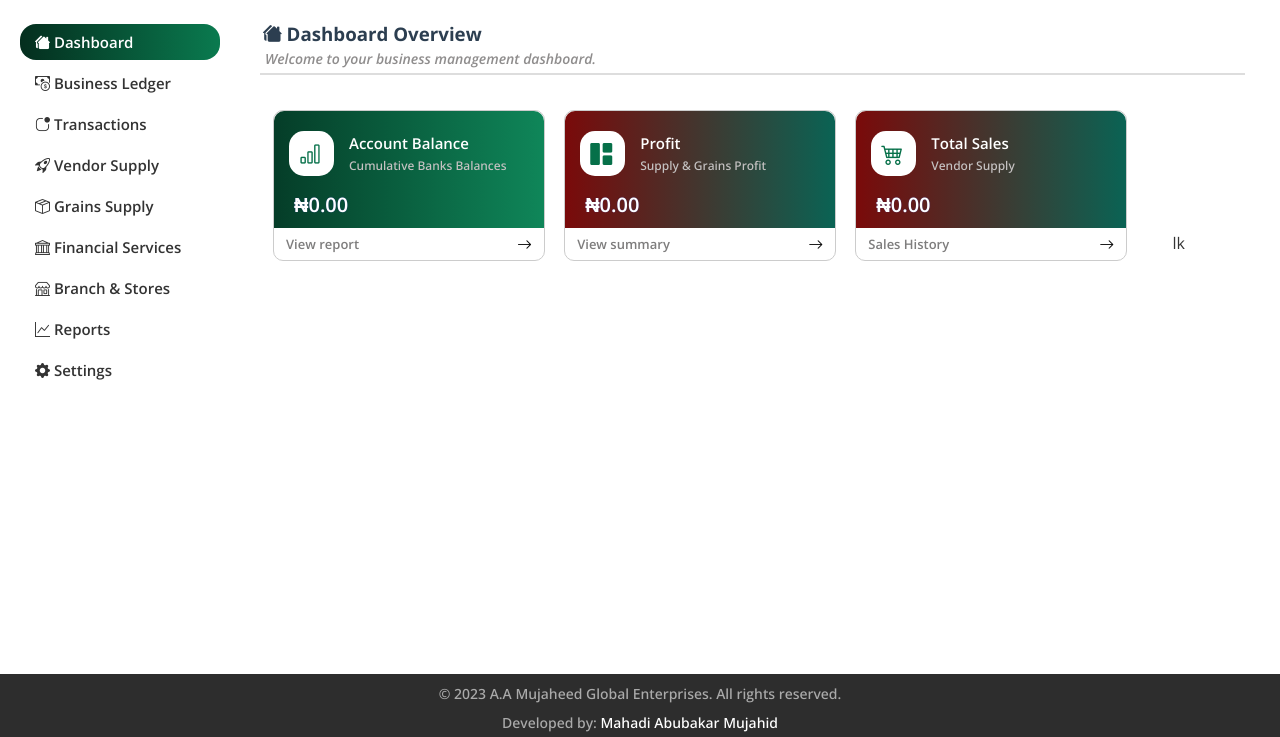
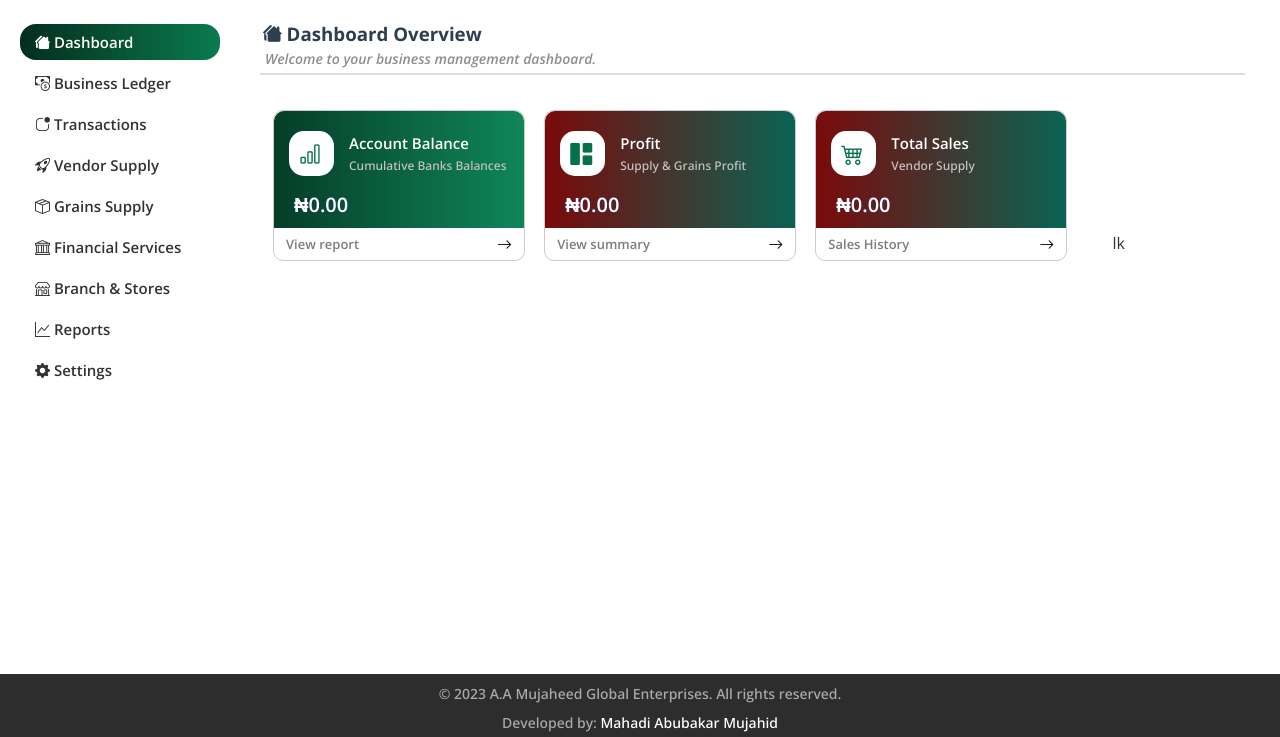
Before and after one commit to realmah06/new-project, a plain HTML site: page dashboard.html in a window 1280 px wide. Shown: the part 63-800 px from the top of the page. Drawn offline with nearby package versions, Linux system fonts and the light colour scheme.

Commit message:
Update custom.css

```diff
--- a/css/custom.css
+++ b/css/custom.css
@@ -219,7 +219,7 @@ footer a {
         .right-side .card{
             background-color: #fff;
             margin-bottom: 15px;
-            width: 270px;
+            width: 250px;
             border-radius: 10px;
             margin-right: 15px;
             border: 1px solid #ccc;
```
